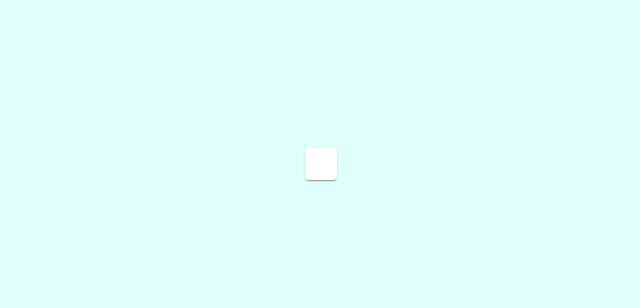
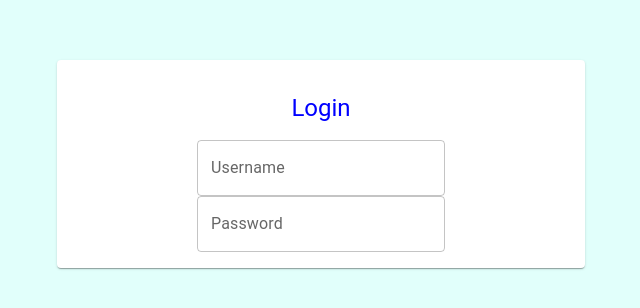
Before and after one commit to chessmadridista/my-hero-stories, a React (Vite) app: page /auth in a window 1280 px wide. Shown: the part 236-544 px from the top of the page, without its empty margins (319-959 px from the left). Built offline with nearby package versions, Linux system fonts and the light colour scheme.

Commit message:
Add input fields.

```diff
--- a/src/components/login/Login.tsx
+++ b/src/components/login/Login.tsx
@@ -1,11 +1,12 @@
 import LoginInputs from "./components/LoginInputs";
 import LoginButtons from "./components/LoginButtons";
 import LoginThirdPartyOptions from "./components/LoginThirdPartyOptions";
-import { Card } from "@mui/material";
+import { Card, CardHeader } from "@mui/material";
 
 function Login(): JSX.Element {
     return (
         <Card sx={{ padding: 2 }}>
+            <CardHeader title="Login" sx={{ color: "blue" }} />
             <LoginInputs />
             <LoginButtons />
             <LoginThirdPartyOptions />
--- a/src/components/login/components/LoginInputs.tsx
+++ b/src/components/login/components/LoginInputs.tsx
@@ -1,6 +1,16 @@
+import { Grid, TextField } from "@mui/material";
+
 function LoginInputs(): JSX.Element {
     return (
         <>
+            <Grid container>
+                <Grid item xs={12}>
+                    <TextField id="username" label="Username" type="text" variant="outlined" />
+                </Grid>
+                <Grid item xs={12}>
+                    <TextField id="password" label="Password" type="password" variant="outlined" />
+                </Grid>
+            </Grid>
         </>
     );
 }
```
